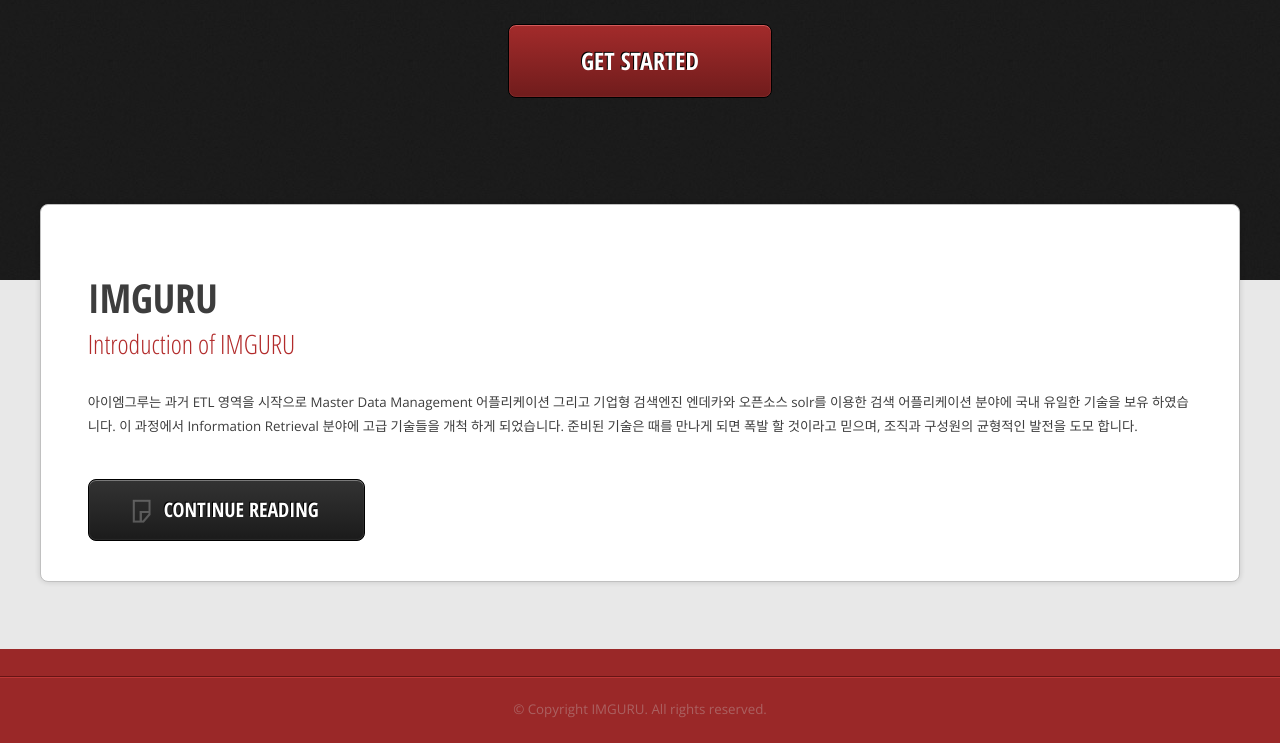
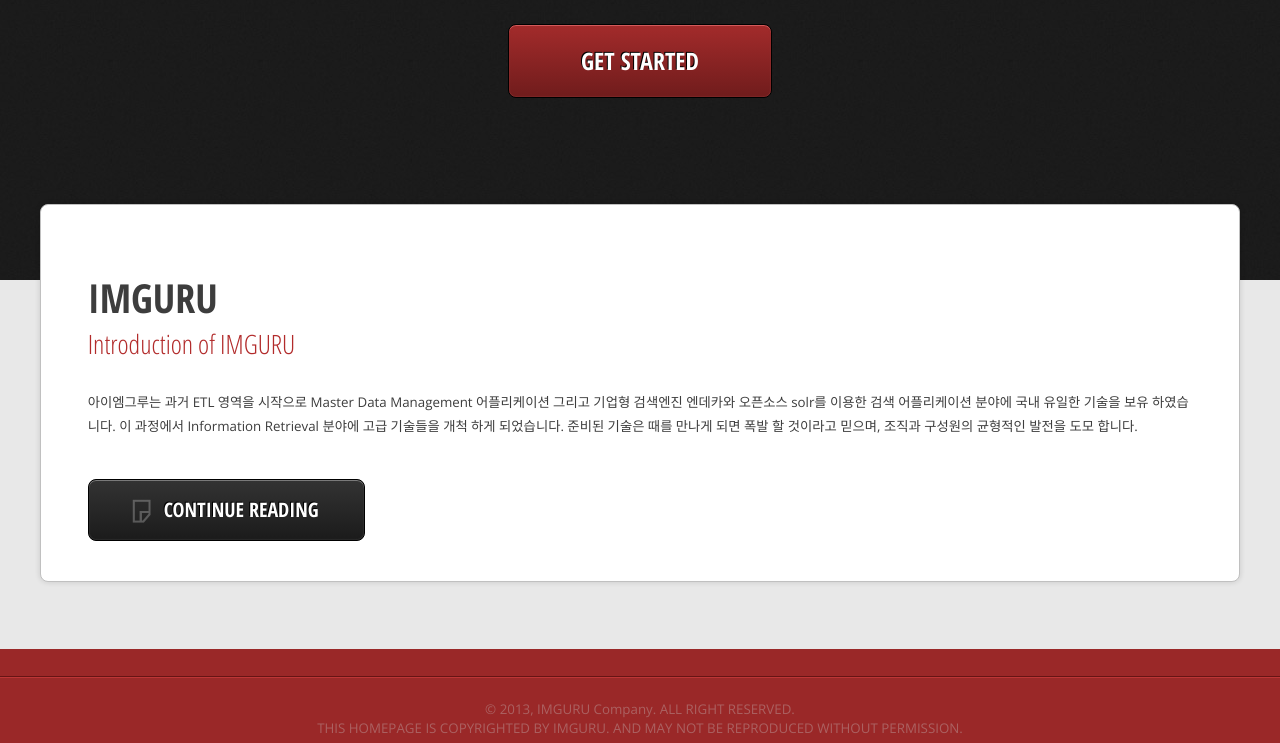
Before and after one commit to painkai/imguru_home, a plain HTML site: page index.html in a window 1280 px wide. Shown: the part 471-1214 px from the top of the page. Drawn offline with nearby package versions, Linux system fonts and the light colour scheme.

Commit message:
add copyright

```diff
--- a/index.html
+++ b/index.html
@@ -170,7 +170,8 @@
 					<!-- Copyright -->
 					<div class="row">
 						<div id="copyright">
-							&copy; Copyright IMGURU. All rights reserved.
+							&copy; 2013, IMGURU Company. ALL RIGHT RESERVED.<p>
+							THIS HOMEPAGE IS COPYRIGHTED BY IMGURU. AND MAY NOT BE REPRODUCED WITHOUT PERMISSION.
 						</div>
 					</div>
 					<!-- Copyright Ends Here -->
```
Also changed, not shown: onecolumn.html (+2 -1 lines), twocolumn1.html (+2 -1 lines), twocolumn2.html (+2 -1 lines).
